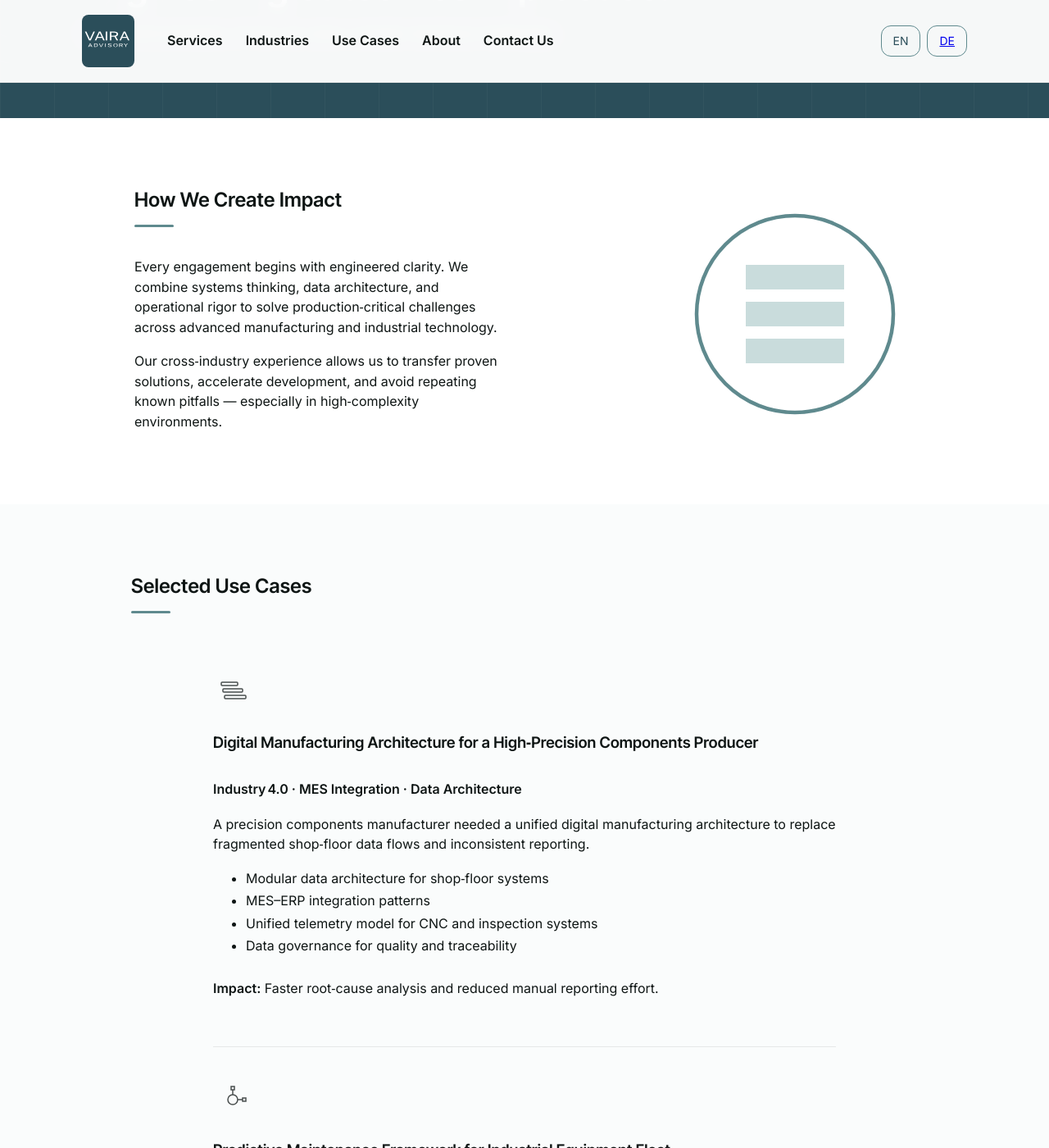
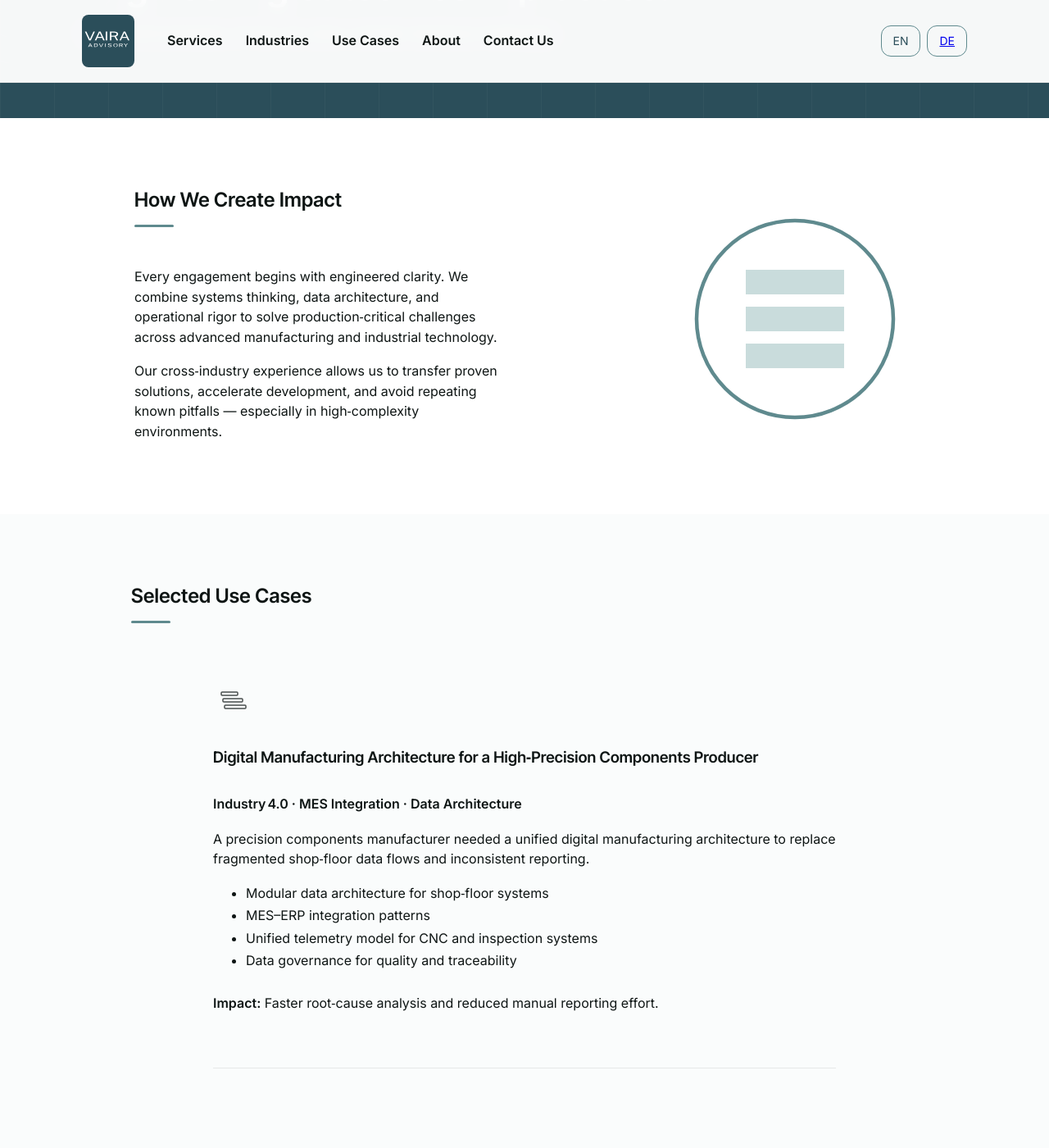
Before and after one commit to raphaelheeb/vaira-advisory, a Jekyll site: the page built from use-cases/index.html, in a window 1280 px wide and 1400 px high, scrolled down 266 px. Shown: the whole window at 82% size. Built offline with Jekyll 4.4.1, drawn with Linux system fonts in a browser that asks for light colours.

Commit message:
Implement unified vertical rhythm system in styles
Added unified vertical rhythm system styles for consistent spacing across various sections including Services, Industries, and Use Cases.

```diff
--- a/assets/css/styles.css
+++ b/assets/css/styles.css
@@ -1091,3 +1091,154 @@
 .use-cases-selected .wrapper--narrow > h2 {
   margin-bottom: 72px !important; /* adjust to taste */
 }
+
+/* =========================================================
+   VAIRA — UNIFIED VERTICAL RHYTHM SYSTEM
+   Applies consistent spacing across Services, Industries,
+   and Use Cases without breaking existing layout logic.
+   ========================================================= */
+
+/* --------------------------------------------
+   1. SECTION TITLES — unified spacing
+   -------------------------------------------- */
+.section h2 {
+  margin-bottom: 48px !important; /* global baseline */
+}
+
+/* Tighter titles where needed */
+.section--tight h2 {
+  margin-bottom: 32px !important;
+}
+
+/* Use Cases override (needs more breathing room) */
+.use-cases-selected .wrapper--narrow > h2 {
+  margin-bottom: 72px !important;
+}
+
+/* --------------------------------------------
+   2. ICON → TITLE SPACING (Services + Use Cases)
+   -------------------------------------------- */
+#services .card-header .card-icon,
+.use-cases-selected .micro-illustration {
+  margin-bottom: 20px !important;
+}
+
+/* --------------------------------------------
+   3. INTERNAL BLOCK RHYTHM
+   -------------------------------------------- */
+
+/* Headings inside blocks */
+#services .card h3,
+.use-cases-selected .usecase-block h3 {
+  margin-bottom: 28px !important;
+}
+
+/* Paragraph rhythm */
+#services .card p,
+.use-cases-selected .usecase-block p {
+  margin-bottom: 18px !important;
+}
+
+/* Lists */
+#services .card ul,
+.use-cases-selected .usecase-block ul {
+  margin-bottom: 28px !important;
+}
+
+/* --------------------------------------------
+   4. USE CASES — block width + divider rhythm
+   -------------------------------------------- */
+.use-cases-selected .usecase-block {
+  max-width: 760px !important;
+  margin: 0 auto !important;
+  padding-bottom: 48px !important; /* Impact → divider */
+  border-bottom: 1px solid rgba(0,0,0,0.08) !important;
+}
+
+.use-cases-selected .usecase-item {
+  margin-bottom: 160px !important; /* divider → next icon */
+}
+
+.use-cases-selected .usecase-item:last-child .usecase-block {
+  padding-bottom: 0 !important;
+  border-bottom: none !important;
+}
+
+/* --------------------------------------------
+   5. INDUSTRIES — split layout rhythm
+   -------------------------------------------- */
+.industries-why-inner {
+  column-gap: 48px !important;
+}
+
+.industries-why-text h2 {
+  margin-bottom: 28px !important;
+}
+
+/* --------------------------------------------
+   6. CTA SECTIONS — unified hierarchy
+   -------------------------------------------- */
+.section--lighter h2 + p {
+  margin-top: 16px !important;
+  margin-bottom: 20px !important;
+}
+
+.section--lighter .cta-btn {
+  margin-top: 20px !important;
+}
+
+/* --------------------------------------------
+   7. GRID RHYTHM (Services, Industries, Use Cases)
+   -------------------------------------------- */
+.why-grid,
+#services .card-grid,
+#why-vaira .card-grid {
+  row-gap: 32px !important;
+  column-gap: 32px !important;
+}
+
+/* Use Cases grid specifically */
+.use-cases .why-grid {
+  gap: 32px !important;
+}
+
+/* --------------------------------------------
+   8. ICON SIZE CONSISTENCY
+   -------------------------------------------- */
+.feature-block-icon {
+  width: 22px !important;
+  height: 22px !important;
+}
+
+.use-cases-selected .feature-block-icon {
+  width: 48px !important;
+  height: 48px !important;
+}
+
+/* --------------------------------------------
+   9. MOBILE REFINEMENTS — unified
+   -------------------------------------------- */
+@media (max-width: 768px) {
+
+  .section h2 {
+    margin-bottom: 40px !important;
+  }
+
+  .use-cases-selected .usecase-item {
+    margin-bottom: 90px !important;
+  }
+
+  .use-cases-selected .usecase-block {
+    padding-bottom: 32px !important;
+  }
+
+  .use-cases-selected .micro-illustration svg {
+    width: 40px !important;
+    height: 40px !important;
+  }
+
+  .why-grid {
+    grid-template-columns: 1fr !important;
+    gap: 32px !important;
+  }
+}
```
